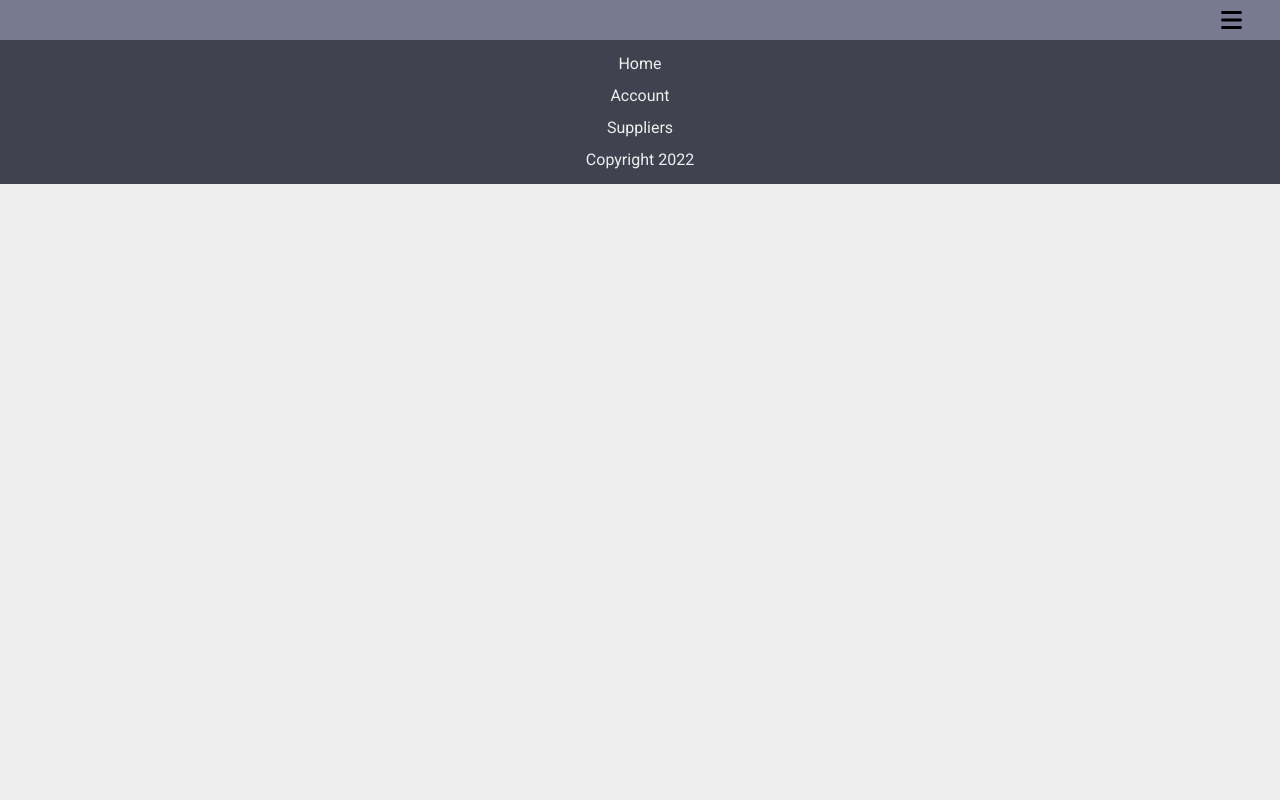
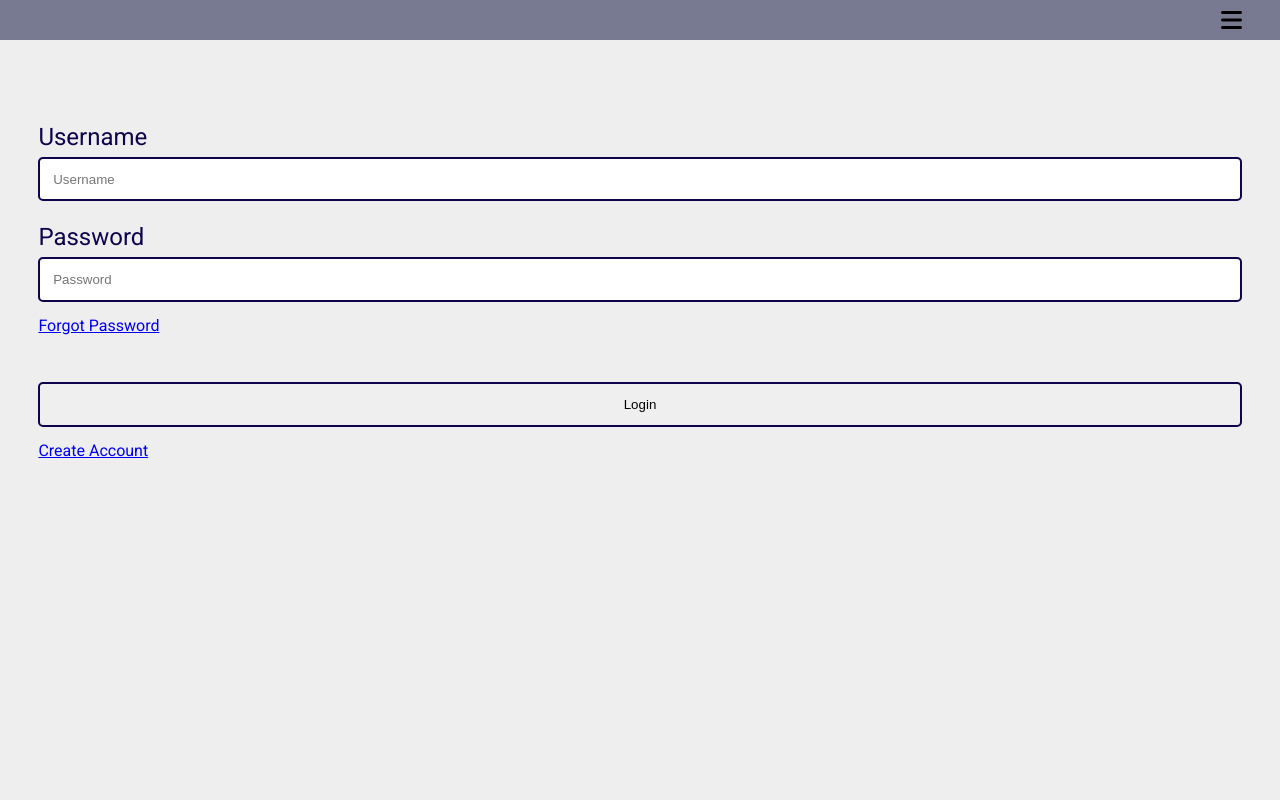
Before and after one commit to TrellixVulnTeam/Compe_UCE2, a plain HTML site: page account.html in a window 1280 px wide. Shown: the top 800 px of the page. Drawn offline with Linux system fonts and the light colour scheme.

Commit message:
login page account.html done

```diff
--- a/account.html
+++ b/account.html
@@ -13,6 +13,7 @@
     <link rel="stylesheet" href="./css/geral/header.css">
     <link rel="stylesheet" href="./css/geral/footer.css">
     <link rel="stylesheet" href="./css/geral/sidebar.css">
+    <link rel="stylesheet" href="./css/account/mainForm.css">
     <title>Fornex</title>
 </head>
 
@@ -31,6 +32,27 @@
             <li><a href="suppliers.html">Suppliers</a></li>
         </ul>
     </div>
+    <main class="mainForm">
+        <div class="container">
+            <form class="mainForm__form">
+                <div class="mainForm__form__inputs">
+                    <label class="mainForm__form__inputs__labels" for="">Username</label>
+                    <input class="mainForm__form__inputs__fields" type="text" placeholder="Username">
+                </div>
+
+                <div class="mainForm__form__inputs">
+                    <label class="mainForm__form__inputs__labels" for="">Password</label>
+                    <input class="mainForm__form__inputs__fields" type="text" placeholder="Password">
+                    <a class="" href="#">Forgot Password</a>
+                </div>
+
+                <div class="mainForm__form__inputs__login">
+                    <button class="mainForm__form__inputs__fields">Login</button>
+                </div>
+                <a class="" href="#">Create Account</a>
+            </form>
+        </div>
+    </main>
     <footer class="footer">
         <div class="container footer__container">
             <ul>
--- /dev/null
+++ b/css/account/mainForm.css
@@ -0,0 +1,37 @@
+.mainForm {
+    height: 100vh;
+    padding: 6% 0;
+}
+
+.mainForm__form {
+    display: flex;
+    flex-direction: column;
+}
+
+.mainForm__form__inputs {
+    display: flex;
+    flex-direction: column;
+    margin-bottom: 1rem;
+}
+
+.mainForm__form__inputs__login {
+    display: flex;
+    flex-direction: column;
+    margin-top: 2rem;
+}
+
+.mainForm__form__inputs__fields {
+    padding: 0.8rem;
+    border-radius: 5px;
+    border: 2px solid var(--escuroAzul);
+}
+
+.mainForm__form__inputs__labels {
+    color: var(--escuroAzul);
+    font-size: 1.5rem;
+    padding: 0.5rem 0;
+}
+
+a {
+    margin-top: 1rem;
+}
```
